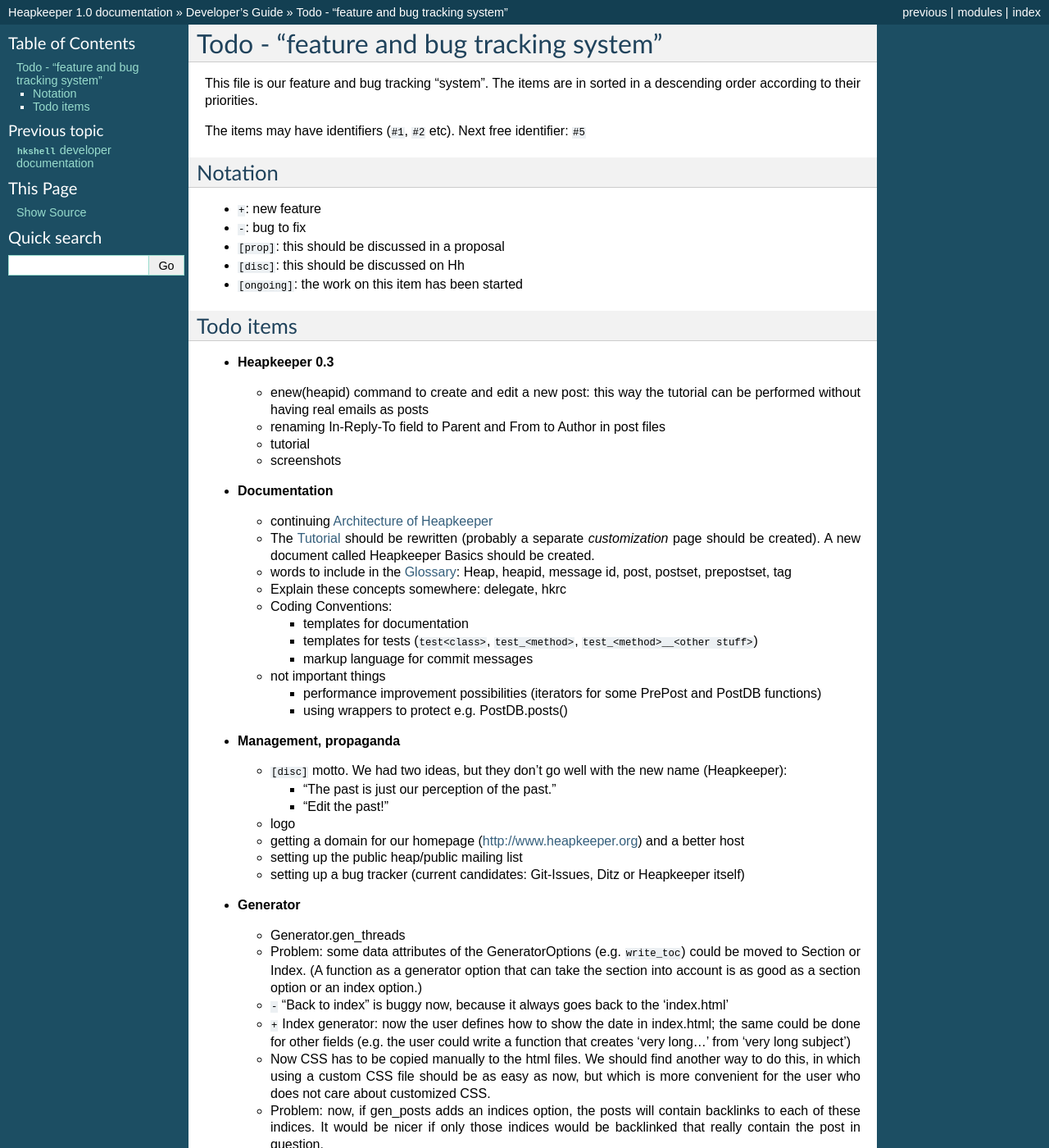
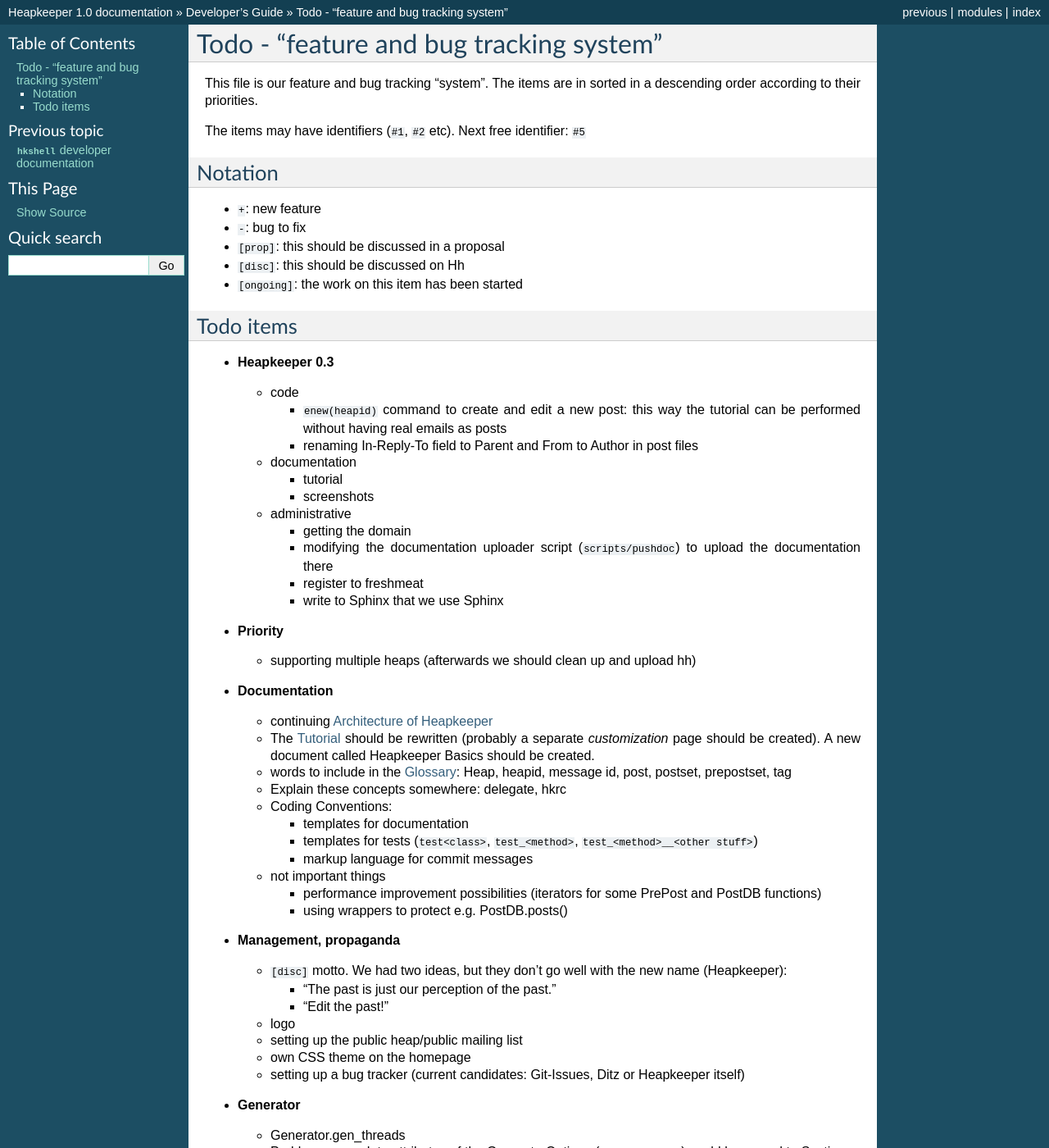
Before and after one commit to hcs42/heapkeeper-old, a Sphinx documentation site: the page built from doc/todo.rst, in a window 1280 px wide and 1400 px high. Shown: the whole window at 82% size. Built offline with Sphinx 7.4.7, drawn with Linux system fonts in a browser that asks for light colours; some of the changed text lies outside the part shown.

Commit message:
Todo improved

```diff
--- a/doc/todo.rst
+++ b/doc/todo.rst
@@ -21,11 +21,28 @@ Todo items
 
 * **Heapkeeper 0.3**
 
-  - enew(heapid) command to create and edit a new post: this way the
-    tutorial can be performed without having real emails as posts
-  - renaming In-Reply-To field to Parent and From to Author in post files
-  - tutorial
-  - screenshots
+  * code
+
+    * ``enew(heapid)`` command to create and edit a new post: this way the
+      tutorial can be performed without having real emails as posts
+    * renaming In-Reply-To field to Parent and From to Author in post files
+
+  * documentation
+
+    * tutorial
+    * screenshots
+
+  * administrative
+
+    * getting the domain
+    * modifying the documentation uploader script (``scripts/pushdoc``) to
+      upload the documentation there
+    * register to freshmeat
+    * write to Sphinx that we use Sphinx
+
+* **Priority**
+
+  * supporting multiple heaps (afterwards we should clean up and upload hh)
 
 * **Documentation**
 
@@ -58,9 +75,8 @@ Todo items
     * "Edit the past!"
 
   * logo
-  * getting a domain for our homepage (http://www.heapkeeper.org) and a better
-    host
   * setting up the public heap/public mailing list
+  * own CSS theme on the homepage
   * setting up a bug tracker (current candidates: Git-Issues, Ditz or
     Heapkeeper itself)
 
@@ -123,10 +139,9 @@ Todo items
 * **Renamings**
 
   * CamelCase function names to lower_case in test modules
+  * hklib.STAR to something
 
 * hkcustomlib: refactoring DateOptions to use the Options pattern
-
-* STAR should be renamed
 
 * ``+`` ``<#2>`` Post generator:
 
```
